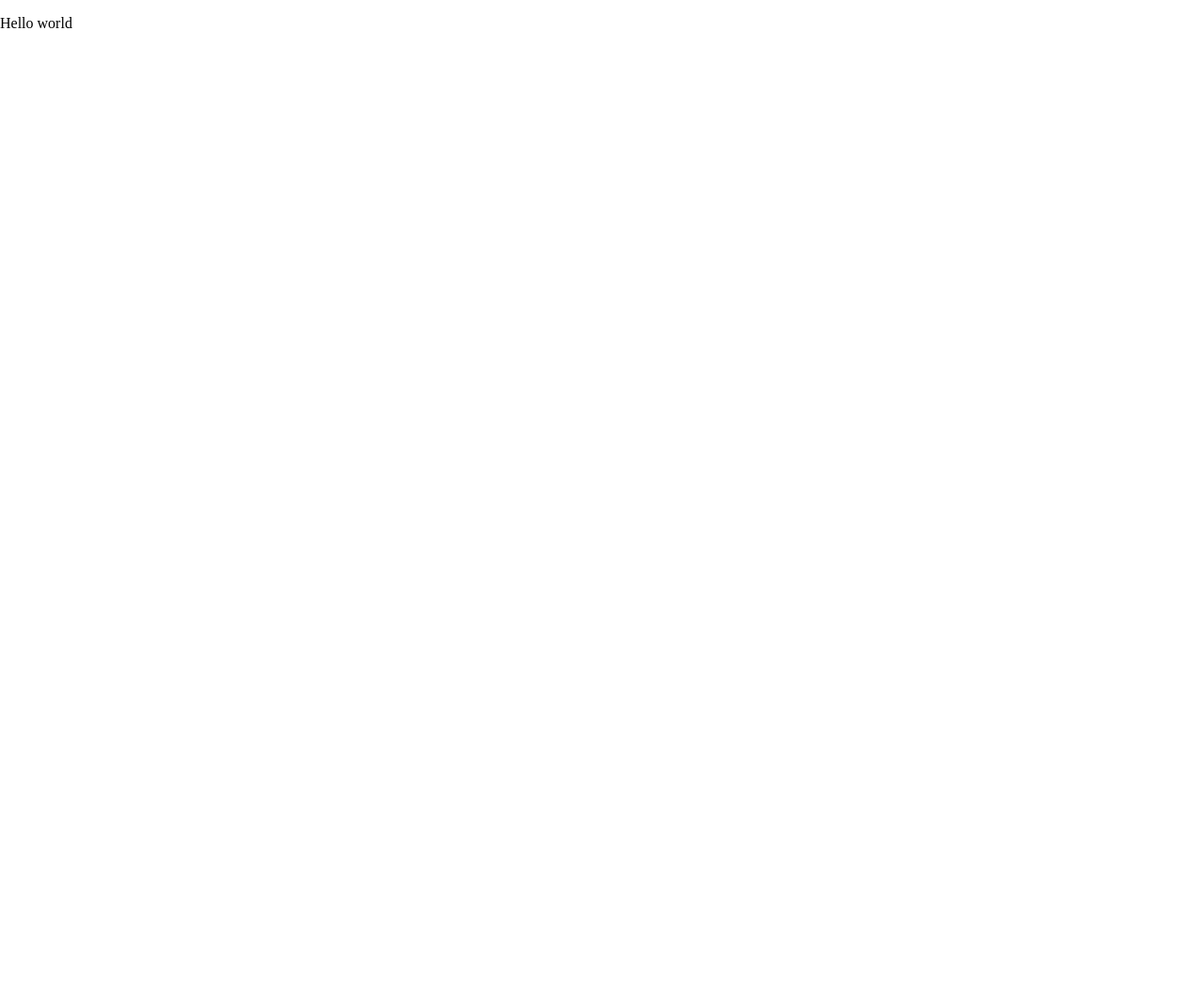
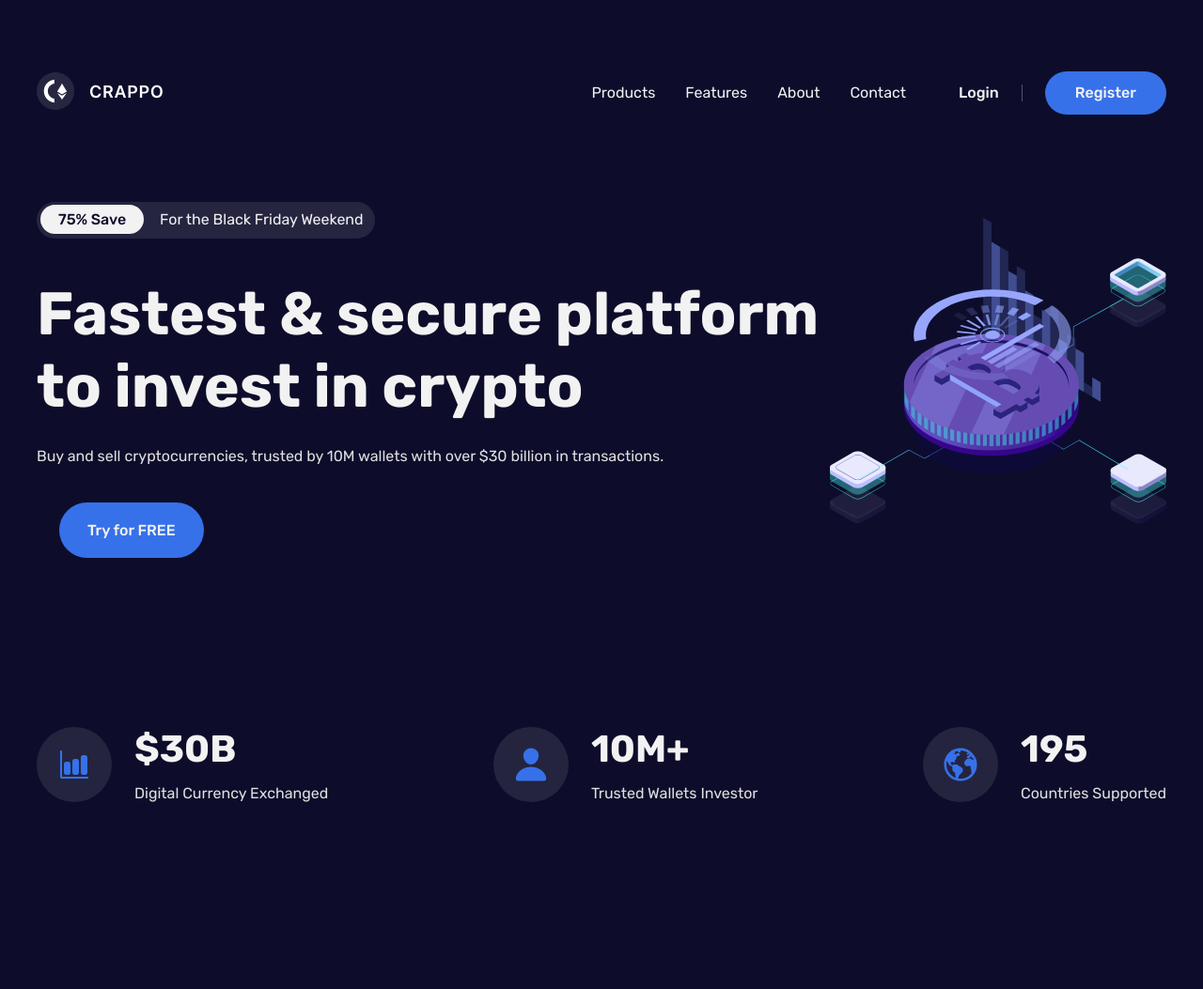
Before and after one commit to OlegBritan/criptocurrency, a plain HTML site: page index.html in a window 1280 px wide. Shown: the top 1053 px of the page at 94% size. Before the commit the page ends 800 px from the top, so only its background shows below. Drawn offline with nearby package versions, Linux system fonts and the light colour scheme.

Commit message:
commit message

```diff
--- a/index.html
+++ b/index.html
@@ -1,5 +1,6 @@
 <!DOCTYPE html>
 <html lang="en">
+
 <head>
 	<meta charset="UTF-8">
 	<meta http-equiv="X-UA-Compatible" content="IE=edge">
@@ -8,7 +9,97 @@
 	<link rel="stylesheet" href="https://cdnjs.cloudflare.com/ajax/libs/normalize/8.0.1/normalize.min.css">
 	<link rel="stylesheet" href="styles/style.css">
 </head>
+
 <body>
-	<p>Hello world</p>
+	<header class="header">
+		<a href="#" class="logo">
+			<img src="images/logo.svg" alt="Logo">
+		</a>
+		<nav>
+			<ul class="nav">
+				<li class="nav-items">
+					<a href="#" class="nav-link">Products</a>
+				</li>
+				<li class="nav-items">
+					<a href="#" class="nav-link">Features</a>
+				</li>
+				<li class="nav-items">
+					<a href="#" class="nav-link">About</a>
+				</li>
+				<li class="nav-items">
+					<a href="#" class="nav-link">Contact</a>
+				</li>
+				<li class="nav-items nav-items--login">
+					<a href="#" class="nav-link nav-link--login">Login</a>
+				</li>
+				<li class="nav-items nav-items--Register">
+					<a href="#" class="nav-link nav-link--Register">Register</a>
+				</li>
+			</ul>
+		</nav>
+	</header>
+	<section>
+		<div class="wrapper">
+			<div class="main">
+				<div class="main-text">
+					<p class="main-text__sale">
+						<span>75% Save</span>
+						For the Black Friday Weekend
+					</p>
+					<h1 class="main-text__title">Fastest & secure platform to invest in crypto
+					</h1>
+					<p class="main-text__description">
+						Buy and sell cryptocurrencies, trusted by 10M wallets with over $30 billion in transactions.
+					</p>
+					<a href="#" class="main-text__link">Try for FREE</a>
+				</div>
+				<div class="main-img">
+					<img src="images/main.svg" alt="#" class="main-img__image">
+				</div>
+			</div>
+		</div>
+	</section>
+	<div class="wrapper">
+		<div class="stat">
+			<div class="stat-item">
+				<div class="stat-item__icon stat-item__icon--01">
+
+				</div>
+				<p class="stat-item__text">
+					<span>$30B</span>
+					Digital Currency Exchanged
+				</p>
+			</div>
+			<div class="stat-item">
+				<div class="stat-item__icon stat-item__icon--02">
+
+				</div>
+				<p class="stat-item__text">
+					<span>10M+</span>
+					Trusted Wallets Investor
+				</p>
+			</div>
+			<div class="stat-item">
+				<div class="stat-item__icon stat-item__icon--03">
+
+				</div>
+				<p class="stat-item__text">
+					<span>195</span>
+					Countries Supported
+				</p>
+			</div>
+		</div>
+	</div>
+	<div class="wrapper">
+		<div class="text">
+			<h2 class="text__title">
+				Check how much you can earn
+			</h2>
+			<p class="text__description">
+				Let’s check your hash rate to see how much you will earn today, Exercitation veniam consequat sunt nostrud amet.
+			</p>
+		</div>
+	</div>
 </body>
+
 </html>
--- a/styles/style.css
+++ b/styles/style.css
@@ -1,3 +1,166 @@
+@import url('https://fonts.googleapis.com/css2?family=Rubik:wght@400;500;700&display=swap');
+:root {
+	--dark: #0d0d2B;
+	--white: rgb(242, 242, 242);
+	--white-rgb: 242, 242, 242;
+	--blue: #3671E9;
+	--purple: #28076E;
+}
 body {
+	background: var(--dark);
+	color: var(--white);
+	font-family: 'Rubik', sans-serif;
+}
+.header, .wrapper {
+	max-width: 1202px;
+	padding-left: 15px;
+	padding-right: 15px;
+	margin: 0 auto;
+}
+.header {
+	display: flex;
+	justify-content: space-between;
+	align-items: center;
+	margin-top: 60px;
+}
+.nav {
+	display: flex;
+	align-items: center;
+	list-style-type: none;
+	padding-left: 0;
+}
+.nav-items {
+	margin-left: 32px;
+}
+.nav-items--login {
+	margin-left: 56px;
+	padding-right: 24px;
+	font-weight: 500;
+	border-right: 1px solid rgba(var(--white-rgb), 0.3);
+}
+.nav-items--Register, .main-text__link {
+	color: var(--white);
+	font-weight: 500;
+	margin-left: 24px;
+	background-color: var(--blue);
+	padding: 14px 32px;
+	border-radius: 32px;
+	transition: .2s ease background-color;
+	text-decoration: none;
 
 }
+.nav-items--Register:hover, .main-text__link:hover {
+	/* color: var(--white); */
+	background-color: var(--purple);
+}
+.nav-link {
+	color: var(--white);
+	text-decoration: none;
+	font-size: 16px;
+	transition: .2s ease color;
+}
+.nav-link:hover {
+	color: var(--blue);
+}
+
+.main {
+	display: flex;
+	align-items: center;
+	margin-top: 61px;
+}
+.min-text {
+	flex: 0 0 600px;
+}
+.main-text__sale {
+	background-color: rgba(var(--white-rgb), 0.1);
+	display: inline-block;
+	padding: 10px 12px 10px 4px;
+	border-radius: 32px;
+}
+.main-text__sale span{
+	background-color: var(--white);
+	color: var(--dark);
+	border-radius: 32px;
+	padding: 6px 19px;
+	margin-right: 13px;
+	font-weight: 500;
+}
+.main-text__title {
+	font-size: 64px;
+	font-weight: 700;
+	margin-top: 26px;
+	line-height: 1.2;
+	margin-bottom: 24px;
+}
+.main-text__description {
+	color: #E0E0E0;
+	line-height: 1.6;
+	font-weight: 400;
+	margin-bottom: 57px;
+}
+.main-text__link {
+	padding: 20px 30px;
+}
+.main-img {
+	flex-grow: 1;
+}
+.main-img__image {
+	width: 100%;
+}
+.stat {
+	display: flex;
+	align-items: center;
+	justify-content: space-between;
+	padding-top: 200px;
+	padding-bottom: 196px;
+}
+.stat-item {
+	display: flex;
+	align-items: center;
+}
+.stat-item__icon {
+	background-color: rgba(var(--white-rgb), 0.1);
+	background-repeat: no-repeat;
+	background-position: center center;
+	border-radius: 100%;
+	flex: 0 0 80px;
+	width: 80px;
+	height: 80px;
+	margin-right: 24px;
+}
+.stat-item__icon--01 {
+	background-image: url(../images/Chart.svg);
+}
+.stat-item__icon--02 {
+	background-image: url(../images/Person.svg);
+}
+.stat-item__icon--03 {
+	background-image: url(../images/Earth.svg);
+}
+.stat-item__text {
+	color: #E0E0E0;
+	margin: 0;
+
+}
+.stat-item__text span {
+	color: var(--white);
+	display: block;
+	font-size: 40px;
+	font-weight: 700;
+	margin-bottom: 15px;
+}
+.text {
+	text-align: center;
+	padding-bottom: 200px;
+}
+.text__title {
+	font-size: 40px;
+	font-weight: 700;
+}
+.text__description {
+	color: #E0E0E0;
+	font-size: 18px;
+	line-height: 1.5;
+	max-width: 630px;
+	margin: 0 auto;
+}
```
Also changed, not shown: images/Chart.svg (added), images/Earth.svg (added), images/Person.svg (added), images/arrow.svg (added), images/cript /btc.svg (added), images/cript /eth.svg (added), images/cript /lts.svg (added), images/logo.svg (added), images/main.svg (added), images/sicial_net/facebook.svg (added), images/sicial_net/instagram.svg (added), images/sicial_net/linkedin.svg (added), images/sicial_net/twitter.svg (added), images/sicial_net/youtube.svg (added).
